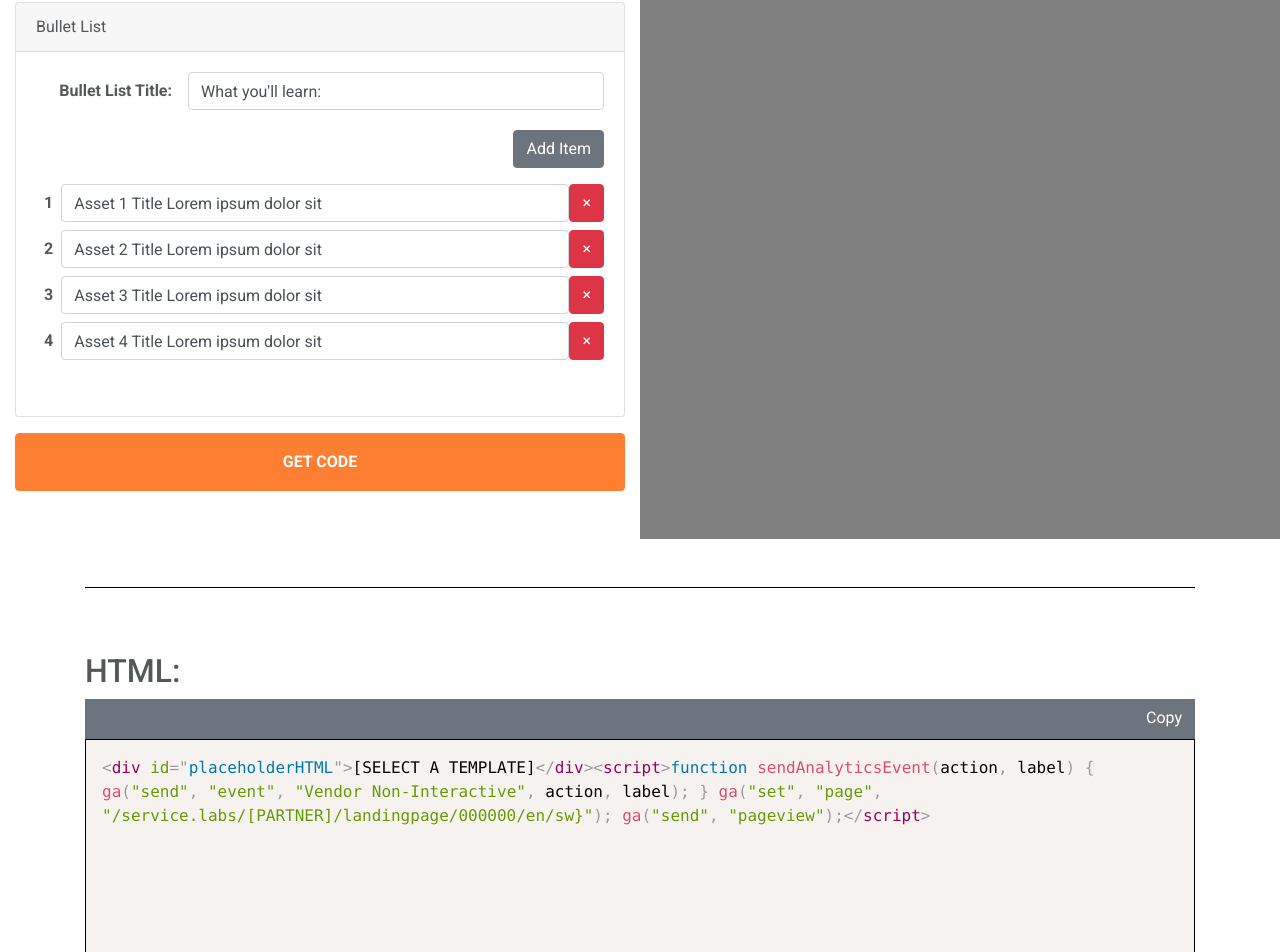
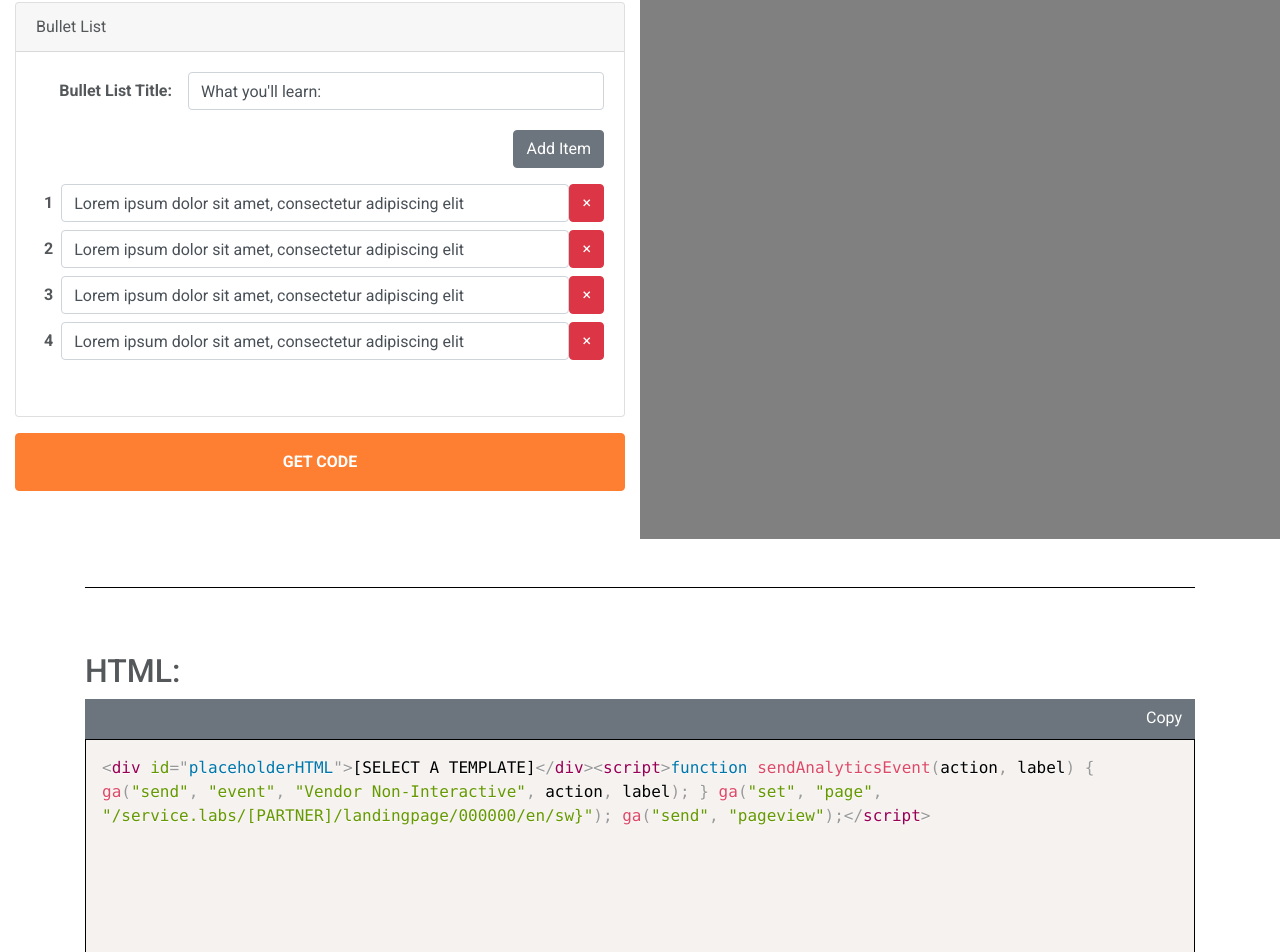
Before and after one commit to ashpoz/landing-page-generator, a React (Create React App) app: page / in a window 1280 px wide. Shown: the part 1080-2032 px from the top of the page. Built offline with nearby package versions, Linux system fonts and the light colour scheme.

Commit message:
add assetList props to page preview

```diff
--- a/src/components/Form.js
+++ b/src/components/Form.js
@@ -303,8 +303,8 @@ const initialValues = {
     "Lorem ipsum dolor sit amet, consectetur adipisicing elit. Cum debitis deserunt dolore et fugiat hic incidunt nemo nulla, numquam odio praesentium provident qui repellat rerum sed temporibus ullam voluptatem. Lorem ipsum dolor sit amet, consectetur adipisicing elit. Dolore eaque, esse fugit laboriosam reiciendis reprehenderit repudiandae voluptate voluptatem? Ad autem consequuntur culpa dolorem id labore officia quia recusandae saepe veniam.",
   convertrIframeSlug: "general-lp-template",
   bulletListTitle: "What you'll learn:",
-  bulletList: ["Asset 1 Title Lorem ipsum dolor sit", "Asset 2 Title Lorem ipsum dolor sit", "Asset 3 Title Lorem ipsum dolor sit", "Asset 4 Title Lorem ipsum dolor sit"],
-  assetList: ["Lorem ipsum", "Lorem ipsum", "Lorem ipsum"],
+  bulletList: ["Lorem ipsum dolor sit amet, consectetur adipiscing elit", "Lorem ipsum dolor sit amet, consectetur adipiscing elit", "Lorem ipsum dolor sit amet, consectetur adipiscing elit", "Lorem ipsum dolor sit amet, consectetur adipiscing elit"],
+  assetList: ["Asset  1 Title Lorem ipsum dolor sit", "Asset  1 Title Lorem ipsum dolor sit", "Asset  1 Title Lorem ipsum dolor sit"],
   assets: [
     {
       title: "Asset 1",
--- a/src/components/PagePreview.js
+++ b/src/components/PagePreview.js
@@ -262,12 +262,7 @@ class PagePreview extends React.Component {
               <h2>
                 Download your {this.props.product}
               </h2>
-              <ul className="asset-list">
-                <li>Asset 1 Title Lorem Ipsum Dolor Sit</li>
-                <li>Asset 2 Title Lorem Ipsum Dolor Sit</li>
-                <li>Asset 3 Title Lorem Ipsum Dolor Sit</li>
-                <li>Asset 4 Title Lorem Ipsum Dolor Sit</li>
-              </ul>
+              <ul className="asset-list">{displayBulletList(this.props.assetList)}</ul>
               <iframe title="convertr-form" src="https://spiceworks.cvtr.io/forms/general-lp-template" style={{width: '100%', height: '600px', overflow: 'hidden'}} frameBorder={0} />
             </div>
           </div>
```
